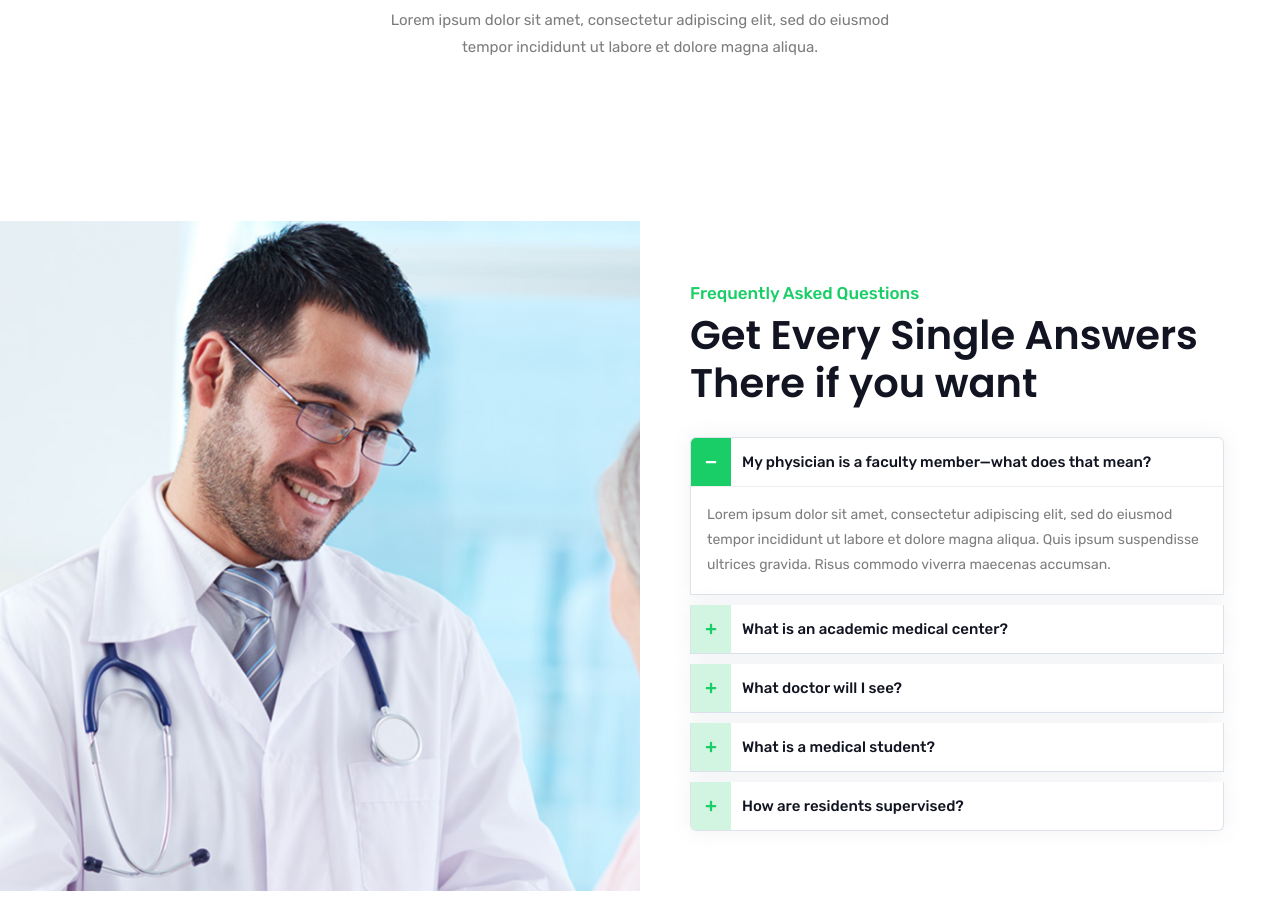
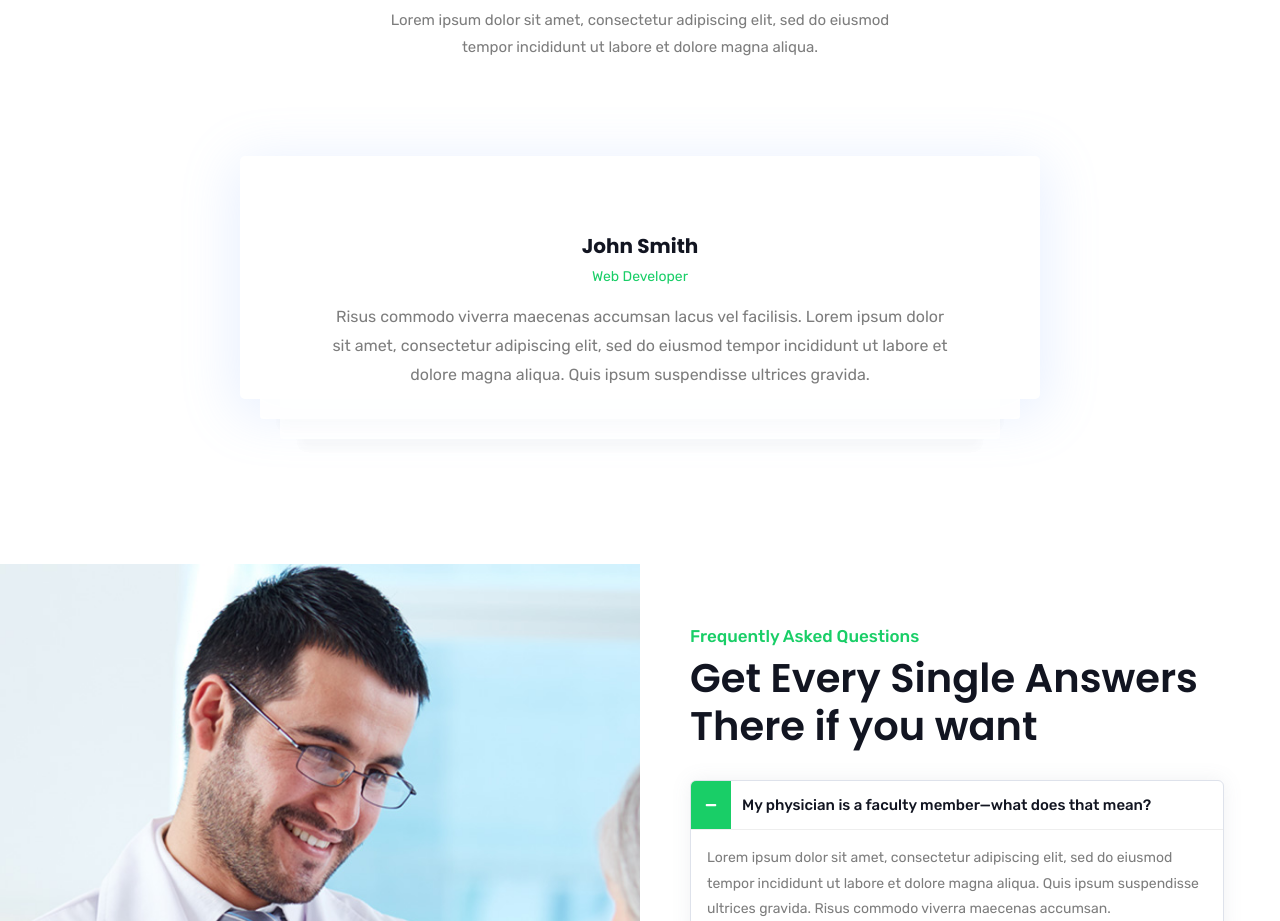
Before and after one commit to taiwo-adewale/apex-care, a React (Vite) app: page / in a window 1280 px wide. Shown: the part 6249-7170 px from the top of the page. Built offline with nearby package versions, Linux system fonts and the light colour scheme.

Commit message:
started off feedback section

```diff
--- a/src/components/Feedback.jsx
+++ b/src/components/Feedback.jsx
@@ -1,6 +1,20 @@
+import { useRef } from "react";
+
+import { Swiper, SwiperSlide } from "swiper/react";
+import { Navigation, Autoplay } from "swiper";
+import "swiper/css";
+import "swiper/css/autoplay";
+
 import SectionTitle from "./SectionTitle";
 
 const Feedback = () => {
+  const swiperRef = useRef(null);
+
+  const handleSlideChange = () => {
+    const currentSlide = swiperRef.current.swiper.realIndex;
+    console.log(`Current slide is ${currentSlide}`);
+  };
+
   return (
     <section className="section-py">
       <div className="container">
@@ -11,6 +25,58 @@ const Feedback = () => {
           desc="Lorem ipsum dolor sit amet, consectetur adipiscing elit, sed do eiusmod tempor incididunt ut labore et dolore magna aliqua."
           className="mb-[2.1875rem] md:mb-[3.75rem]"
         />
+
+        <div>
+          <div>
+            <Swiper
+              ref={swiperRef}
+              onSlideChange={handleSlideChange}
+              slidesPerView={5}
+              loop={true}
+              modules={[Navigation, Autoplay]}
+              autoplay={{
+                delay: 5000,
+                disableOnInteraction: false,
+              }}
+              speed={1000}
+              navigation={{
+                nextEl: ".swiper-button-next",
+                prevEl: ".swiper-button-prev",
+              }}
+              className="mySwiper"
+            >
+              <SwiperSlide>
+                <div></div>
+              </SwiperSlide>
+            </Swiper>
+          </div>
+
+          <div className="mx-auto max-w-[900px]">
+            <div
+              className="shadow-faq md:shadow-feedback pt-[3.4375rem] md:pt-[4.6875rem] px-5 md:px-[5.625rem] md:pb-2.5 mb-[3.4375rem] md:mb-[4.0625rem] mt-[2.1875rem] mx-1.5 md:mx-[3.125rem] text-center rounded-[0.3125rem] relative
+
+            before:absolute before:content-[''] before:opacity-90 before:h-1/2 before:-bottom-5 before:left-0 before:right-0 before:rounded-[0.1875rem] before:mx-5 before:shadow-feedback-layer before:bg-white before:z-[1]
+
+            after:absolute after:content-[''] after:opacity-70 after:h-1/2 after:-bottom-10 after:left-0 after:right-0 after:rounded-[0.1875rem] after:mx-10 after:shadow-feedback-layer-2 after:bg-white after:z-[1]
+            "
+            >
+              <div className="relative z-[2]">
+                <h3 className="text-17px font-bold text-secondary md:text-[1.25rem]">
+                  John Smith
+                </h3>
+                <span className="text-13px text-primary block mt-1.5 mb-4 md:text-sm">
+                  Web Developer
+                </span>
+                <p className="text-textPrimary text-sm md:text-base !leading-[1.8]">
+                  Risus commodo viverra maecenas accumsan lacus vel facilisis.
+                  Lorem ipsum dolor sit amet, consectetur adipiscing elit, sed
+                  do eiusmod tempor incididunt ut labore et dolore magna aliqua.
+                  Quis ipsum suspendisse ultrices gravida.
+                </p>
+              </div>
+            </div>
+          </div>
+        </div>
       </div>
     </section>
   );
--- a/tailwind.config.js
+++ b/tailwind.config.js
@@ -41,6 +41,9 @@ module.exports = {
         doctor: "0 10px 55px 5px rgba(137, 173, 255, 0.1)",
         "mission-circle": "0 10px 55px 5px rgba(137, 173, 255, 0.3)",
         faq: "0 0 1.25rem rgba(108, 118, 134, 0.1)",
+        feedback: "0 10px 55px 5px rgba(137, 173, 255, 0.2)",
+        "feedback-layer": "0 30px 10px -20px rgba(0, 0, 0, 0.04)",
+        "feedback-layer-2": "0 30px 10px -20px rgba(0, 0, 0, 0.03)",
       },
       borderRadius: {
         pick: "70% 30% 30% 70% / 60% 40% 60% 40%",
```
